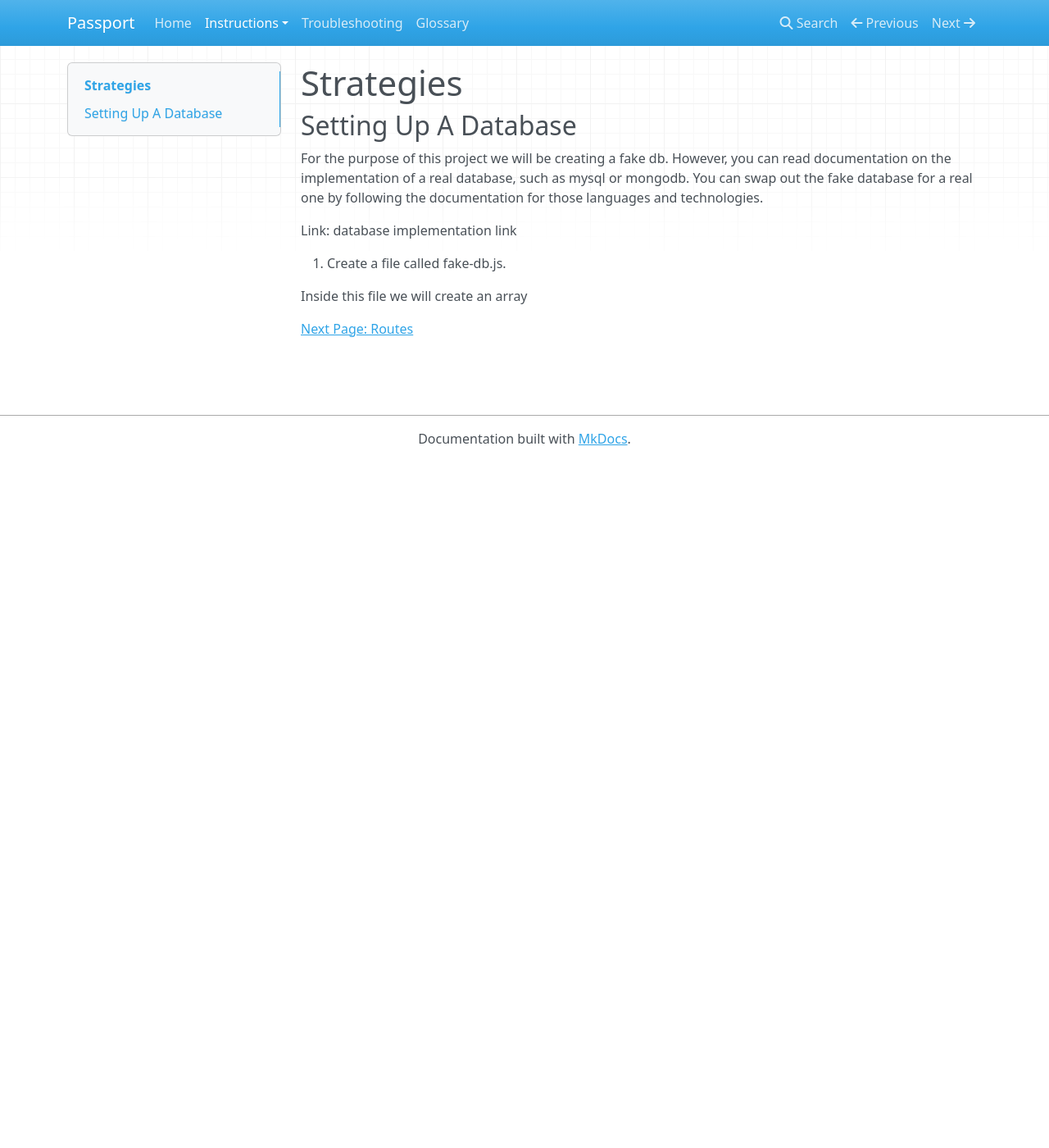
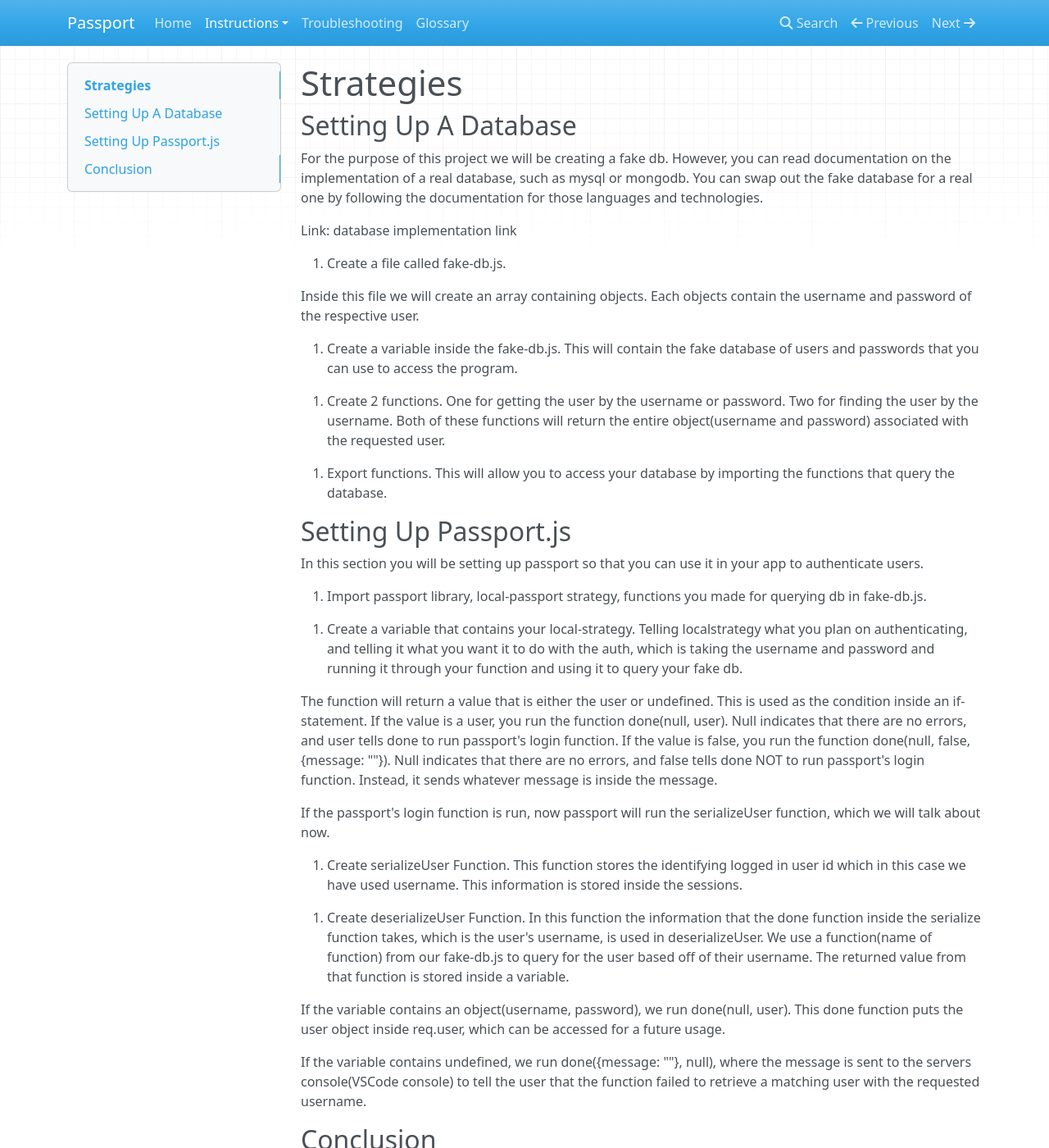
Before and after one commit to breadscorner/Passport.js-LocalStrategyUserDocumentation, an MkDocs documentation site: the page built from docs/strategies.md, in a window 1280 px wide and 1400 px high. Shown: the whole window at 82% size. Built offline with MkDocs 1.6.1, drawn with Linux system fonts in a browser that asks for light colours; nearby versions of some CDN libraries.

Commit message:
strategy draft complete without conclusion

```diff
--- a/docs/strategies.md
+++ b/docs/strategies.md
@@ -14,6 +14,56 @@ Link: database implementation link
 
 1. Create a file called fake-db.js.
 
-Inside this file we will create an array
+Inside this file we will create an array containing objects. Each objects contain the username and password of the respective user.
+
+2. Create a variable inside the fake-db.js.
+This will contain the fake database of users and passwords that you can use to access the program.
+<!-- screenshot of the code block -->
+
+3. Create 2 functions. One for getting the user by the username or password. Two for finding the user by the username.
+Both of these functions will return the entire object(username and password) associated with the requested user.
+<!-- code block for first function -->
+<!-- explanation of code block -->
+<!-- code block for second function -->
+<!-- explanation of code block -->
+<!-- Note: if using another database you would code the functions differently but the logic would remain the same -->
+
+4. Export functions.
+This will allow you to access your database by importing the functions that query the database.
+<!-- code block of the export and import codes -->
+
+## Setting Up Passport.js
+
+In this section you will be setting up passport so that you can use it in your app to authenticate users.
+
+1. Import passport library, local-passport strategy, functions you made for querying db in fake-db.js.
+<!-- code block of the imports -->
+
+2. Create a variable that contains your local-strategy.
+Telling localstrategy what you plan on authenticating, and telling it what you want it to do with the auth, which is taking the username and password and running it through your function and using it to query your fake db.
+
+<!-- code block displaying this step -->
+<!-- explain the code below -->
+<!-- annotated code block with explanations on each line -->
+
+The function will return a value that is either the user or undefined. This is used as the condition inside an if-statement. If the value is a user, you run the function done(null, user). Null indicates that there are no errors, and user tells done to run passport's login function. If the value is false, you run the function done(null, false, {message: ""}). Null indicates that there are no errors, and false tells done NOT to run passport's login function. Instead, it sends whatever message is inside the message.
+
+If the passport's login function is run, now passport will run the serializeUser function, which we will talk about now.
+
+3. Create serializeUser Function.
+This function stores the identifying logged in user id which in this case we have used username. This information is stored inside the sessions.
+<!-- code block of serializeUser -->
+
+4. Create deserializeUser Function.
+In this function the information that the done function inside the serialize function takes, which is the user's username, is used in deserializeUser. We use a function(name of function) from our fake-db.js to query for the user based off of their username. The returned value from that function is stored inside a variable.
+<!-- code block of deserializeUser function -->
+
+If the variable contains an object(username, password), we run done(null, user). This done function puts the user object inside req.user, which can be accessed for a future usage.
+
+If the variable contains undefined, we run done({message: ""}, null), where the message is sent to the servers console(VSCode console) to tell the user that the function failed to retrieve a matching user with the requested username.
+<!-- screenshot of console with message -->
+
+## Conclusion
+<!-- need to write -->
 
 [Next Page: Routes](/routes)
```
Also changed, not shown: README.md (+4 -2 lines), docs/glossary.md (+10 -0 lines), docs/preliminary.md (+3 -0 lines).
